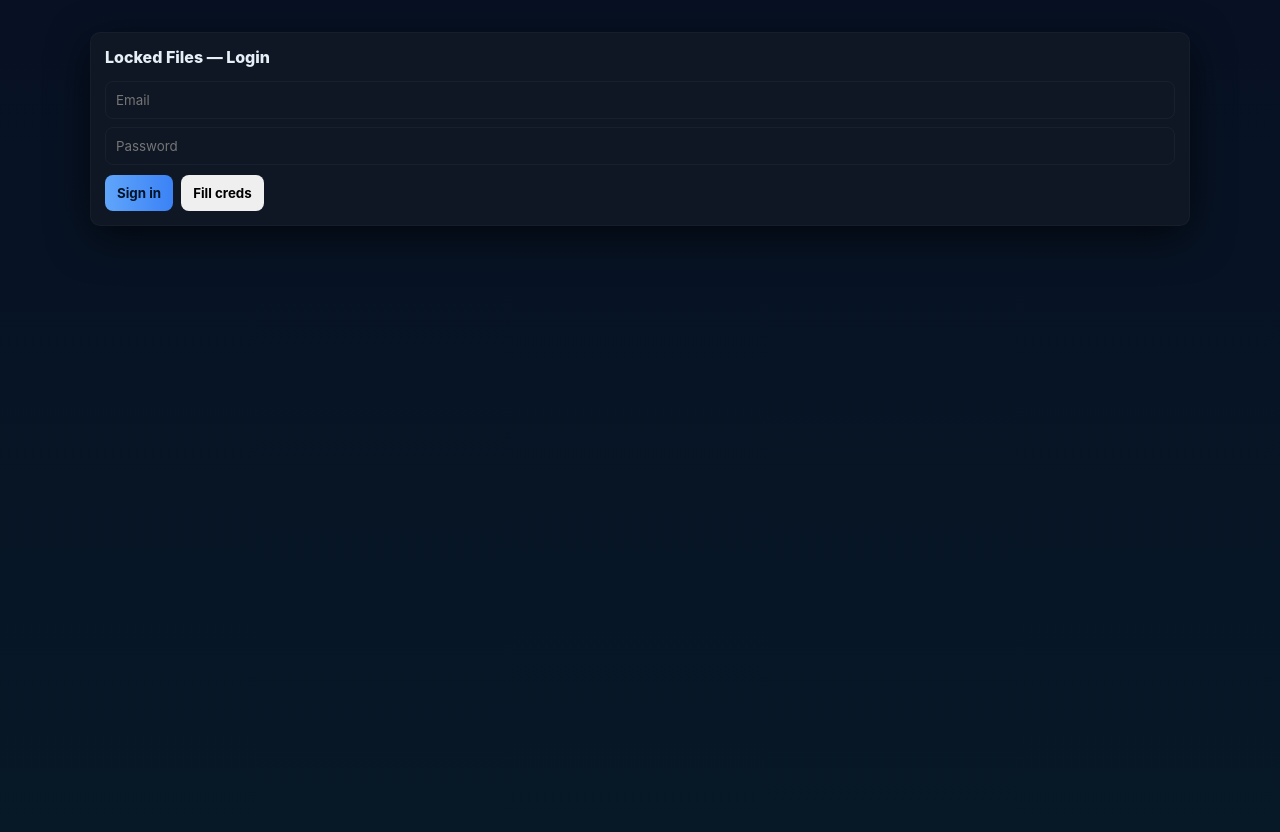
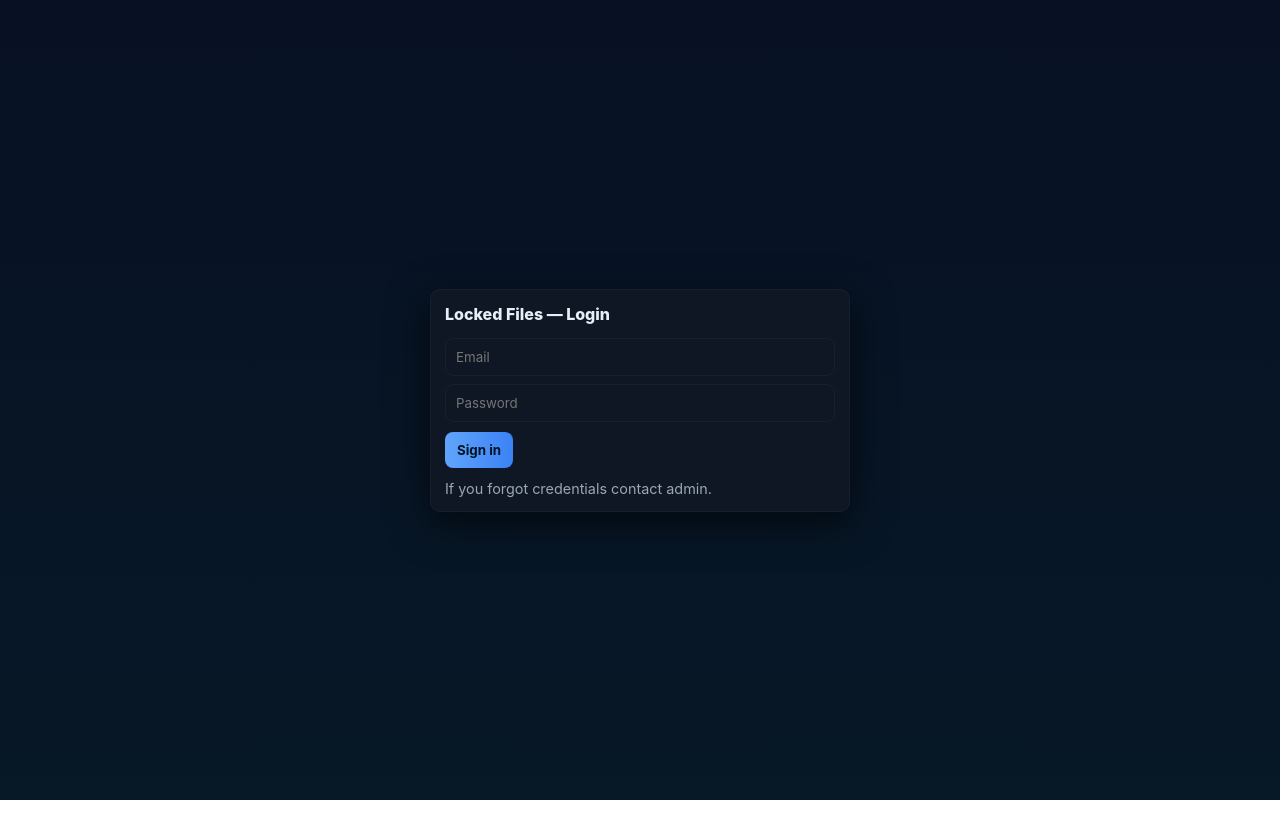
Before and after one commit to Saaid-Saroash/backend, a plain HTML site: page index.html in a window 1280 px wide. After the commit the page ends 800 px from the top, so only its background shows below. Drawn offline with Linux system fonts and the light colour scheme.

Commit message:
Update index.html

```diff
--- a/index.html
+++ b/index.html
@@ -4,9 +4,12 @@
   <meta charset="utf-8">
   <title>Login — Locked Files</title>
   <link rel="stylesheet" href="style.css">
+  <!-- discourage caching -->
+  <meta http-equiv="cache-control" content="no-store">
+  <meta http-equiv="pragma" content="no-cache">
 </head>
-<body>
-  <div class="container box">
+<body style="display:flex;align-items:center;justify-content:center;min-height:100vh;margin:0;">
+  <div class="container box" style="width:420px;max-width:95%;">
     <div class="header">
       <div class="title">Locked Files — Login</div>
     </div>
@@ -15,8 +18,8 @@
       <input id="password" class="input" type="password" placeholder="Password" required style="margin-top:8px"/>
       <div style="display:flex;gap:8px;margin-top:10px">
         <button class="btn primary" type="submit">Sign in</button>
-        <button type="button" class="btn" onclick="LW.demoFill()">Fill creds</button>
       </div>
+      <div style="margin-top:12px" class="small">If you forgot credentials contact admin.</div>
     </form>
   </div>
   <script src="script.js"></script>
```
